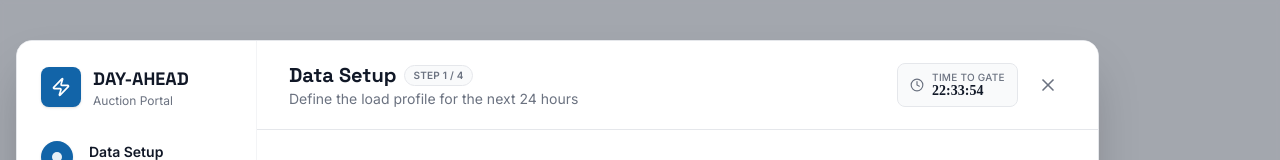
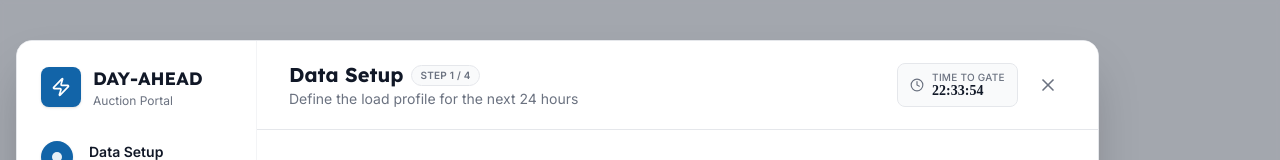
Before and after one commit to AleKoles/energy-trade, a Next.js app: page / in a window 1280 px wide. Shown: the top 160 px of the page. Built offline with nearby package versions, Linux system fonts and the light colour scheme.

Commit message:
feat: apply lexend for h1-h3

```diff
--- a/app/globals.css
+++ b/app/globals.css
@@ -135,7 +135,6 @@
     @apply bg-background text-foreground;
   }
   h1, h2, h3 {
-    font-family: var(--font-space-grotesk, 'Space Grotesk', system-ui, sans-serif);
-    font-feature-settings: "ss01" 1;
+    font-family: var(--font-lexend, 'Lexend', system-ui, sans-serif);
   }
 }
--- a/app/layout.tsx
+++ b/app/layout.tsx
@@ -1,10 +1,10 @@
 import type { Metadata } from 'next'
-import { Inter, Space_Grotesk } from 'next/font/google'
+import { Inter, Lexend } from 'next/font/google'
 import { Analytics } from '@vercel/analytics/next'
 import './globals.css'
 
 const inter = Inter({ subsets: ["latin"], variable: "--font-inter" })
-const spaceGrotesk = Space_Grotesk({ subsets: ["latin"], variable: "--font-space-grotesk" })
+const lexend = Lexend({ subsets: ["latin"], variable: "--font-lexend" })
 
 export const metadata: Metadata = {
   title: 'Day-Ahead Auction',
@@ -23,7 +23,7 @@ export default function RootLayout({
 }>) {
   return (
     <html lang="en">
-      <body className={`${inter.variable} ${spaceGrotesk.variable} font-sans antialiased`}>
+      <body className={`${inter.variable} ${lexend.variable} font-sans antialiased`}>
         {children}
         <Analytics />
       </body>
```
